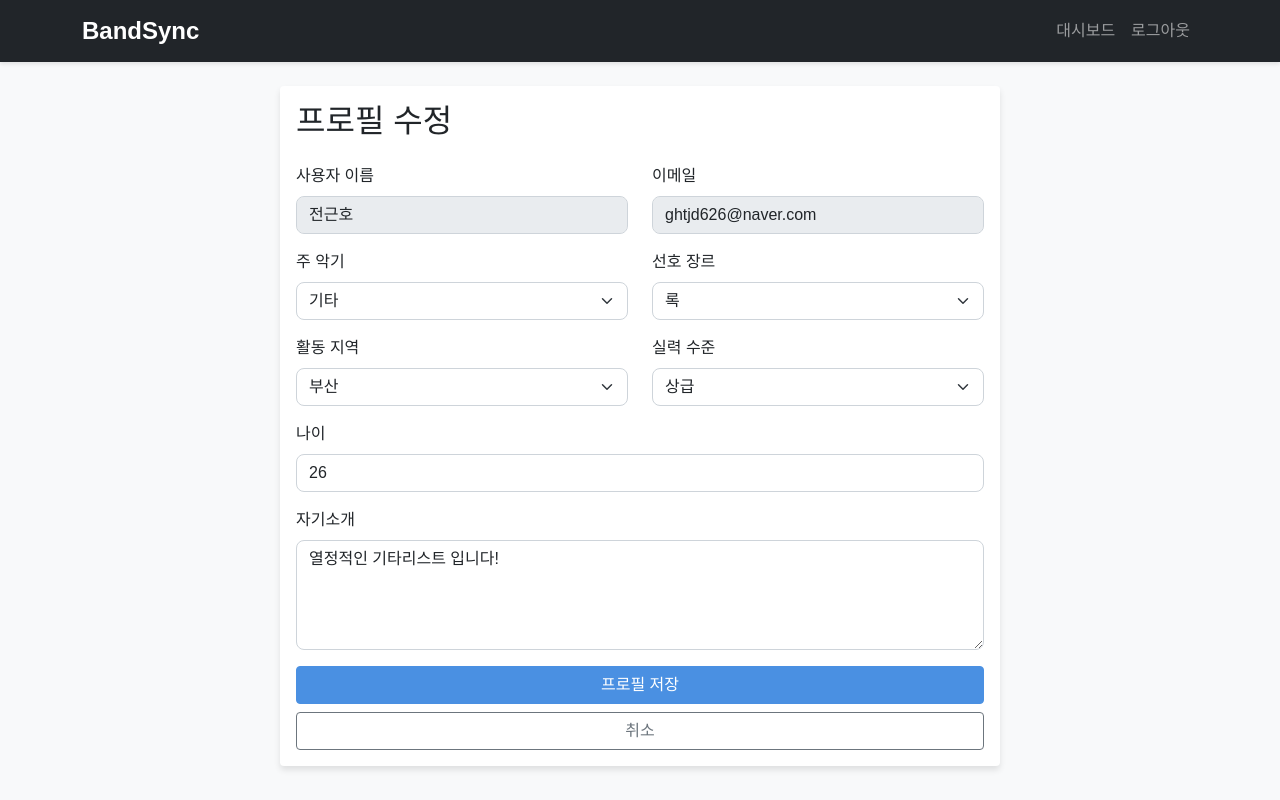
After one commit to ghtjd626/BandSync, a Flask app: page /edit_profile in a window 1280 px wide. The commit adds this page. Run offline with Flask 2, Linux system fonts and the light colour scheme; a user stored in the database is signed in.

Commit message:
fix, 로그인 회원가입

```diff
--- a/BandSync/app.py
+++ b/BandSync/app.py
@@ -2,6 +2,7 @@ from flask import Flask, render_template, request, redirect, url_for, flash
 from flask_sqlalchemy import SQLAlchemy
 from flask_login import LoginManager, UserMixin, login_user, login_required, logout_user, current_user
 from werkzeug.security import generate_password_hash, check_password_hash
+from sqlalchemy import or_
 import os
 
 app = Flask(__name__)
@@ -36,6 +37,115 @@ def load_user(user_id):
 @app.route('/')
 def index():
     return render_template('index.html')
+
+@app.route('/search')
+def search():
+    # 검색 매개변수 가져오기
+    instrument = request.args.get('instrument')
+    genre = request.args.get('genre')
+    location = request.args.get('location')
+    user_type = request.args.get('user_type')
+    skill_level = request.args.get('skill_level')
+
+    # 기본 쿼리 생성
+    query = User.query
+
+    # 검색 조건 적용
+    if user_type:
+        query = query.filter(User.user_type == user_type)
+    if instrument:
+        query = query.filter(User.instrument == instrument)
+    if genre:
+        query = query.filter(User.genre == genre)
+    if location:
+        query = query.filter(User.location == location)
+    if skill_level:
+        query = query.filter(User.skill_level == skill_level)
+
+    # 현재 로그인한 사용자 제외
+    if current_user.is_authenticated:
+        query = query.filter(User.id != current_user.id)
+
+    # 결과 가져오기
+    results = query.all()
+
+    return render_template('search_results.html', results=results)
+
+@app.route('/recommendations')
+@login_required
+def get_recommendations():
+    # 현재 사용자와 반대되는 user_type 설정
+    target_type = 'musician' if current_user.user_type == 'band' else 'band'
+
+    # 기본 쿼리 생성
+    query = User.query.filter(User.user_type == target_type)
+
+    # 현재 사용자 제외
+    query = query.filter(User.id != current_user.id)
+
+    # 매칭 점수를 계산하여 결과 정렬
+    results = []
+    all_users = query.all()
+
+    for user in all_users:
+        score = 0
+
+        # 장르 매칭
+        if user.genre and current_user.genre and user.genre == current_user.genre:
+            score += 3
+
+        # 지역 매칭
+        if user.location and current_user.location and user.location == current_user.location:
+            score += 2
+
+        # 실력 수준 매칭
+        if user.skill_level and current_user.skill_level:
+            skill_levels = ['beginner', 'intermediate', 'advanced', 'professional']
+            user_skill_idx = skill_levels.index(user.skill_level)
+            current_skill_idx = skill_levels.index(current_user.skill_level)
+            if abs(user_skill_idx - current_skill_idx) <= 1:  # 실력 차이가 1단계 이내
+                score += 1
+
+        if score > 0:  # 최소한 하나의 조건이라도 만족하는 경우만 추가
+            results.append((user, score))
+
+    # 점수에 따라 정렬
+    results.sort(key=lambda x: x[1], reverse=True)
+
+    # 상위 5개 결과만 반환
+    top_recommendations = [r[0] for r in results[:5]]
+
+    return top_recommendations
+
+@app.route('/edit_profile', methods=['GET', 'POST'])
+@login_required
+def edit_profile():
+    if request.method == 'POST':
+        # 폼 데이터 가져오기
+        instrument = request.form.get('instrument')
+        genre = request.form.get('genre')
+        location = request.form.get('location')
+        skill_level = request.form.get('skill_level')
+        age = request.form.get('age')
+        bio = request.form.get('bio')
+
+        try:
+            # 현재 사용자 정보 업데이트
+            current_user.instrument = instrument
+            current_user.genre = genre
+            current_user.location = location
+            current_user.skill_level = skill_level
+            current_user.age = int(age) if age else None
+            current_user.bio = bio
+
+            db.session.commit()
+            flash('프로필이 성공적으로 업데이트되었습니다.', 'success')
+            return redirect(url_for('dashboard'))
+        except:
+            db.session.rollback()
+            flash('프로필 업데이트 중 오류가 발생했습니다.', 'error')
+
+    return render_template('edit_profile.html')
 
 @app.route('/register', methods=['GET', 'POST'])
 def register():
@@ -116,7 +226,9 @@ def logout():
 @app.route('/dashboard')
 @login_required
 def dashboard():
-    return render_template('dashboard.html')
+    # 추천 결과 가져오기
+    recommendations = get_recommendations()
+    return render_template('dashboard.html', recommendations=recommendations)
 
 if __name__ == '__main__':
     with app.app_context():
--- /dev/null
+++ b/BandSync/templates/edit_profile.html
@@ -0,0 +1,93 @@
+{% extends "base.html" %}
+
+{% block title %}프로필 수정{% endblock %}
+
+{% block content %}
+<div class="container">
+    <div class="row justify-content-center">
+        <div class="col-md-8">
+            <div class="card">
+                <div class="card-body">
+                    <h2 class="card-title mb-4">프로필 수정</h2>
+                    <form method="POST" action="{{ url_for('edit_profile') }}">
+                        <div class="row">
+                            <div class="col-md-6 mb-3">
+                                <label for="username" class="form-label">사용자 이름</label>
+                                <input type="text" class="form-control" id="username" name="username" value="{{ current_user.username }}" readonly>
+                            </div>
+                            <div class="col-md-6 mb-3">
+                                <label for="email" class="form-label">이메일</label>
+                                <input type="email" class="form-control" id="email" name="email" value="{{ current_user.email }}" readonly>
+                            </div>
+                        </div>
+
+                        <div class="row">
+                            <div class="col-md-6 mb-3">
+                                <label for="instrument" class="form-label">주 악기</label>
+                                <select class="form-select" id="instrument" name="instrument">
+                                    <option value="">선택해주세요</option>
+                                    <option value="guitar" {% if current_user.instrument == 'guitar' %}selected{% endif %}>기타</option>
+                                    <option value="bass" {% if current_user.instrument == 'bass' %}selected{% endif %}>베이스</option>
+                                    <option value="drums" {% if current_user.instrument == 'drums' %}selected{% endif %}>드럼</option>
+                                    <option value="vocals" {% if current_user.instrument == 'vocals' %}selected{% endif %}>보컬</option>
+                                    <option value="keyboard" {% if current_user.instrument == 'keyboard' %}selected{% endif %}>키보드</option>
+                                </select>
+                            </div>
+                            <div class="col-md-6 mb-3">
+                                <label for="genre" class="form-label">선호 장르</label>
+                                <select class="form-select" id="genre" name="genre">
+                                    <option value="">선택해주세요</option>
+                                    <option value="rock" {% if current_user.genre == 'rock' %}selected{% endif %}>록</option>
+                                    <option value="jazz" {% if current_user.genre == 'jazz' %}selected{% endif %}>재즈</option>
+                                    <option value="pop" {% if current_user.genre == 'pop' %}selected{% endif %}>팝</option>
+                                    <option value="metal" {% if current_user.genre == 'metal' %}selected{% endif %}>메탈</option>
+                                    <option value="blues" {% if current_user.genre == 'blues' %}selected{% endif %}>블루스</option>
+                                </select>
+                            </div>
+                        </div>
+
+                        <div class="row">
+                            <div class="col-md-6 mb-3">
+                                <label for="location" class="form-label">활동 지역</label>
+                                <select class="form-select" id="location" name="location">
+                                    <option value="">선택해주세요</option>
+                                    <option value="seoul" {% if current_user.location == 'seoul' %}selected{% endif %}>서울</option>
+                                    <option value="busan" {% if current_user.location == 'busan' %}selected{% endif %}>부산</option>
+                                    <option value="incheon" {% if current_user.location == 'incheon' %}selected{% endif %}>인천</option>
+                                    <option value="daegu" {% if current_user.location == 'daegu' %}selected{% endif %}>대구</option>
+                                    <option value="daejeon" {% if current_user.location == 'daejeon' %}selected{% endif %}>대전</option>
+                                </select>
+                            </div>
+                            <div class="col-md-6 mb-3">
+                                <label for="skill_level" class="form-label">실력 수준</label>
+                                <select class="form-select" id="skill_level" name="skill_level">
+                                    <option value="">선택해주세요</option>
+                                    <option value="beginner" {% if current_user.skill_level == 'beginner' %}selected{% endif %}>입문</option>
+                                    <option value="intermediate" {% if current_user.skill_level == 'intermediate' %}selected{% endif %}>중급</option>
+                                    <option value="advanced" {% if current_user.skill_level == 'advanced' %}selected{% endif %}>상급</option>
+                                    <option value="professional" {% if current_user.skill_level == 'professional' %}selected{% endif %}>전문가</option>
+                                </select>
+                            </div>
+                        </div>
+
+                        <div class="mb-3">
+                            <label for="age" class="form-label">나이</label>
+                            <input type="number" class="form-control" id="age" name="age" value="{{ current_user.age or '' }}" min="1" max="100">
+                        </div>
+
+                        <div class="mb-3">
+                            <label for="bio" class="form-label">자기소개</label>
+                            <textarea class="form-control" id="bio" name="bio" rows="4">{{ current_user.bio or '' }}</textarea>
+                        </div>
+
+                        <div class="d-grid gap-2">
+                            <button type="submit" class="btn btn-primary">프로필 저장</button>
+                            <a href="{{ url_for('dashboard') }}" class="btn btn-outline-secondary">취소</a>
+                        </div>
+                    </form>
+                </div>
+            </div>
+        </div>
+    </div>
+</div>
+{% endblock %}
```
Also changed, not shown: BandSync/templates/dashboard.html (+85 -41 lines), BandSync/templates/index.html (+11 -3 lines), BandSync/templates/search_results.html (added, +99 -0 lines), BandSync/bandsync.db.
